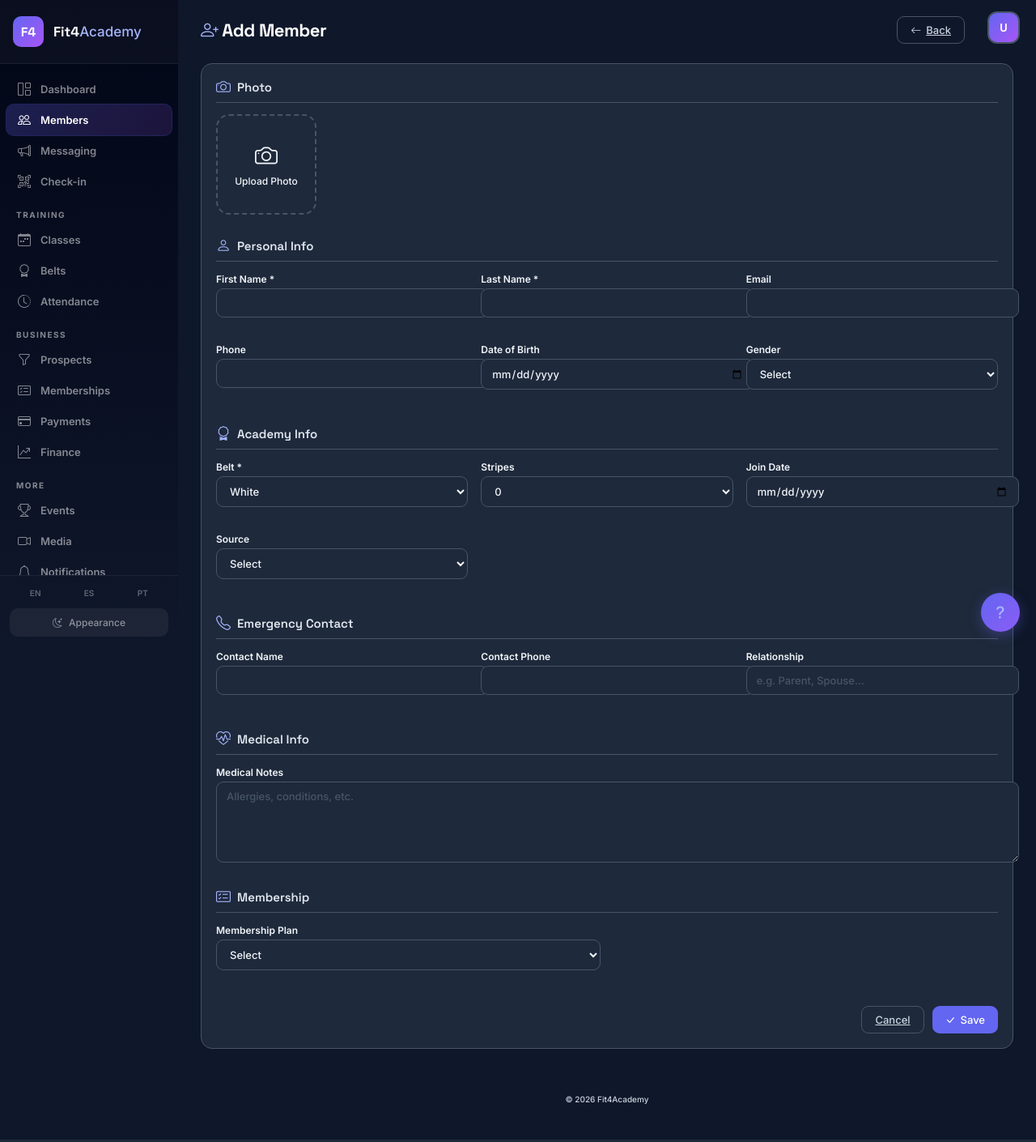
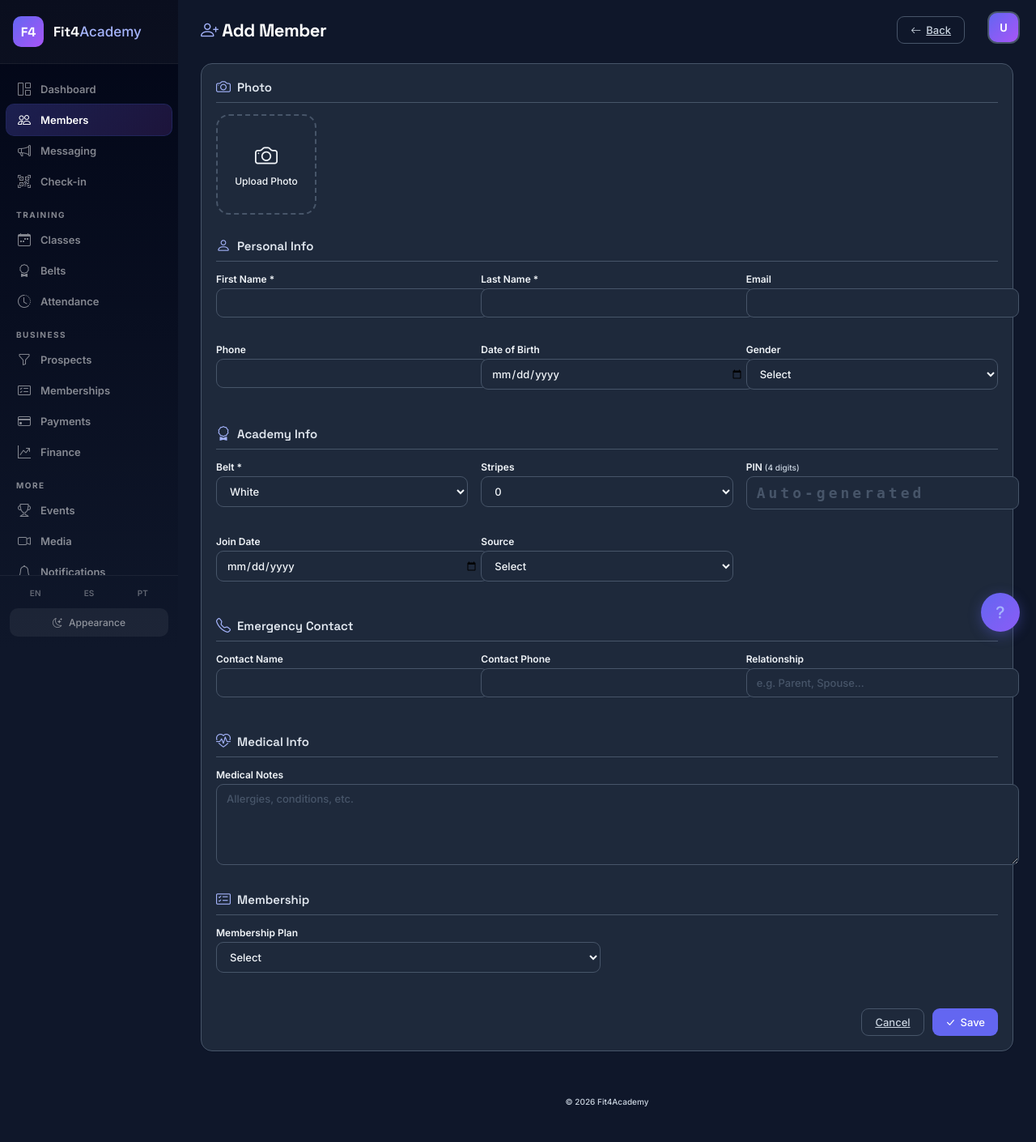
Before and after one commit to diegoalmeidajj/fit4academy, a Flask app: page /members/add in a window 1280 px wide. Shown: the whole page at 81% size. Run offline with Flask 3, Linux system fonts and the light colour scheme; the visitor is signed in with stand-in values (Sample User, id 1); data comes from the database, SQL or seed files in the repository; data that the repository does not hold is empty; some libraries are stand-ins or nearby versions.

Commit message:
Add editable PIN field in member form
- PIN field added to member add/edit form (4 digits, monospace, bold)
- Placeholder shows "Auto-generated" if empty
- PIN saved on both create and update
- Pattern validation: 4 digits only
- If left blank on create, auto-generates (existing behavior in models.py)

Co-Authored-By: Claude Opus 4.6 (1M context) <noreply@anthropic.com>

```diff
--- a/app.py
+++ b/app.py
@@ -589,6 +589,7 @@ def member_add():
                 photo=photo_url,
                 source=request.form.get('source', ''),
                 notes=request.form.get('notes', ''),
+                pin=request.form.get('pin', '').strip() or None,
             )
 
             # Assign membership plan if selected
@@ -778,6 +779,7 @@ def member_edit(member_id):
             'medical_notes': request.form.get('medical_notes', ''),
             'source': request.form.get('source', ''),
             'notes': request.form.get('notes', ''),
+            'pin': request.form.get('pin', '').strip(),
         }
 
         # Photo upload
--- a/templates/member_form.html
+++ b/templates/member_form.html
@@ -106,6 +106,10 @@
                         </select>
                     </div>
                     <div class="form-group">
+                        <label class="form-label">PIN <span style="font-size:10px;color:var(--text-muted);">(4 digits)</span></label>
+                        <input type="text" name="pin" class="form-control" value="{{ member.pin if member else '' }}" placeholder="Auto-generated" maxlength="4" pattern="[0-9]{4}" style="font-family:monospace;font-size:18px;letter-spacing:4px;font-weight:700;">
+                    </div>
+                    <div class="form-group">
                         <label class="form-label">{{ t('member_join_date') }}</label>
                         <input type="date" name="join_date" class="form-control" value="{{ member.join_date if member else '' }}">
                     </div>
```
